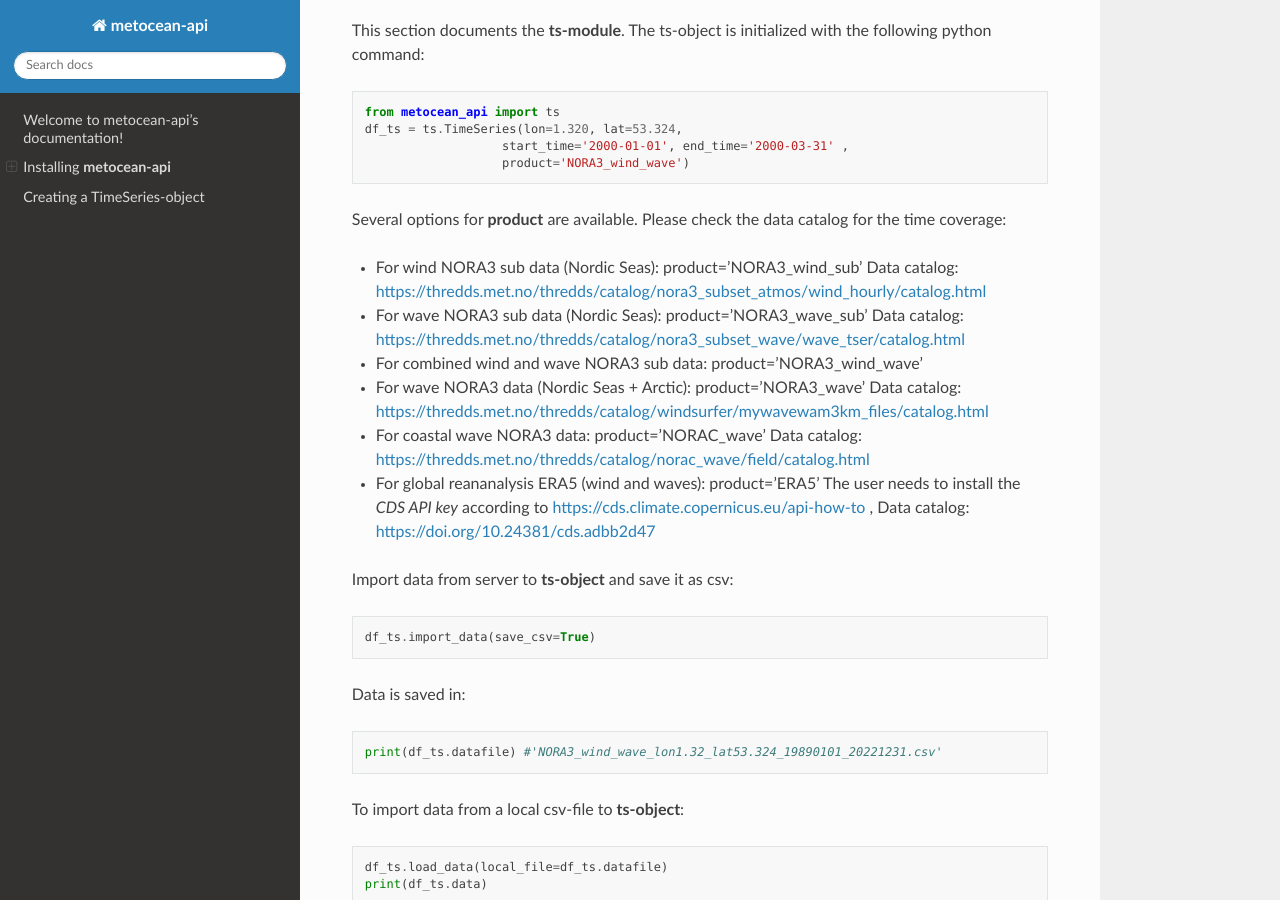
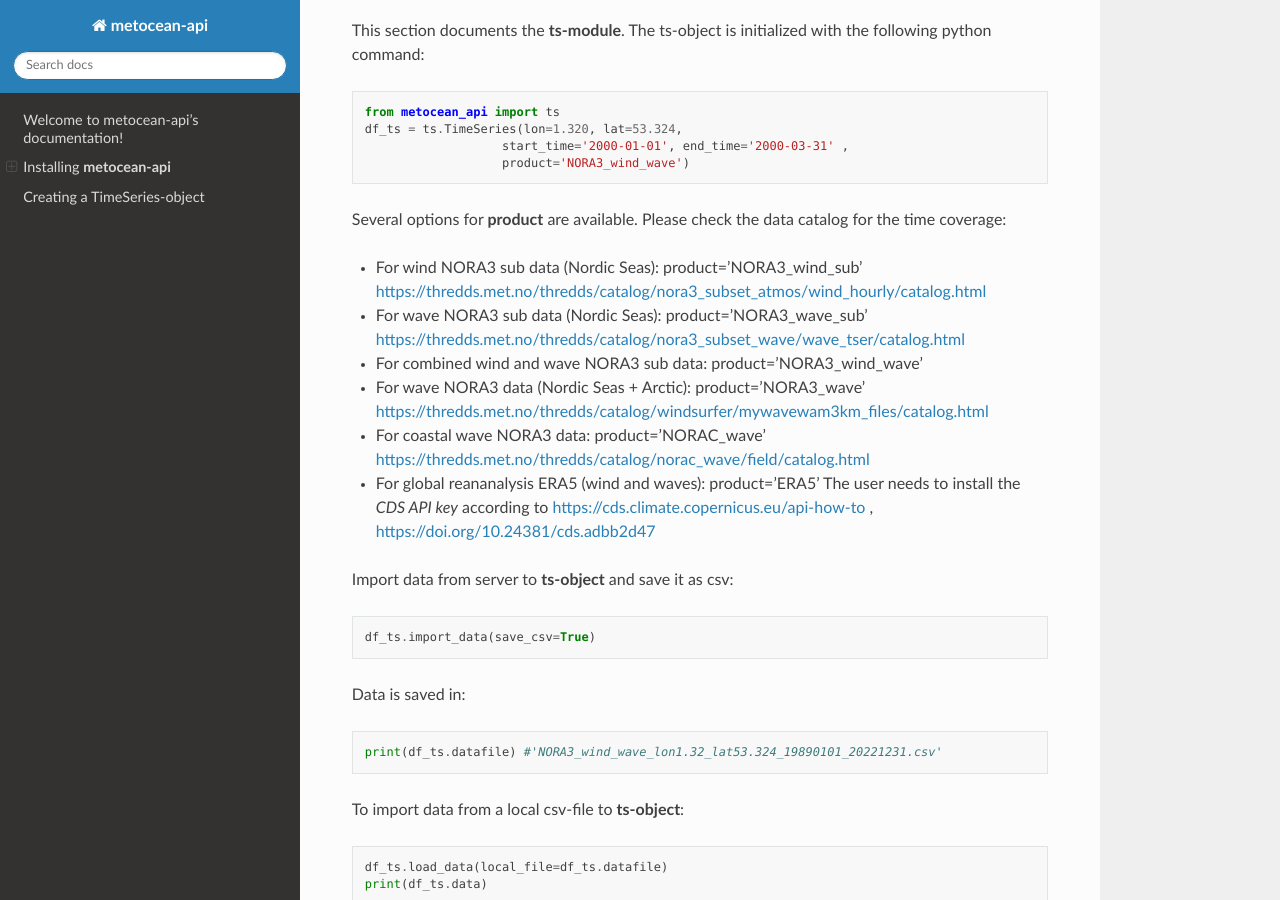
Before and after one commit to MET-OM/metocean-api, a Sphinx documentation site: the page built from docs/index.rst, in a window 1280 px wide and 900 px high, scrolled down 1229 px. Built offline with Sphinx 7.4.7 and the Read the Docs theme 2.0.0, drawn with Linux system fonts in a browser that asks for light colours.

Commit message:
Update index.rst

```diff
--- a/docs/index.rst
+++ b/docs/index.rst
@@ -68,17 +68,17 @@
 Several options for **product** are available. Please check the data catalog for the time coverage:
 
 * For wind NORA3 sub data (Nordic Seas): product='NORA3_wind_sub'
-  Data catalog: https://thredds.met.no/thredds/catalog/nora3_subset_atmos/wind_hourly/catalog.html
+  https://thredds.met.no/thredds/catalog/nora3_subset_atmos/wind_hourly/catalog.html
 * For wave NORA3 sub data (Nordic Seas): product='NORA3_wave_sub'
-  Data catalog: https://thredds.met.no/thredds/catalog/nora3_subset_wave/wave_tser/catalog.html
+  https://thredds.met.no/thredds/catalog/nora3_subset_wave/wave_tser/catalog.html
 * For combined wind and wave NORA3 sub data: product='NORA3_wind_wave'
 * For wave NORA3 data (Nordic Seas + Arctic): product='NORA3_wave'
-  Data catalog: https://thredds.met.no/thredds/catalog/windsurfer/mywavewam3km_files/catalog.html
+  https://thredds.met.no/thredds/catalog/windsurfer/mywavewam3km_files/catalog.html
 * For coastal wave NORA3 data: product='NORAC_wave'
-  Data catalog: https://thredds.met.no/thredds/catalog/norac_wave/field/catalog.html
+  https://thredds.met.no/thredds/catalog/norac_wave/field/catalog.html
 * For global reananalysis ERA5 (wind and waves): product='ERA5'
   The user needs to install the *CDS API key* according to https://cds.climate.copernicus.eu/api-how-to ,
-  Data catalog: https://doi.org/10.24381/cds.adbb2d47
+  https://doi.org/10.24381/cds.adbb2d47
 
 
 Import data from server to **ts-object** and save it as csv:
```
